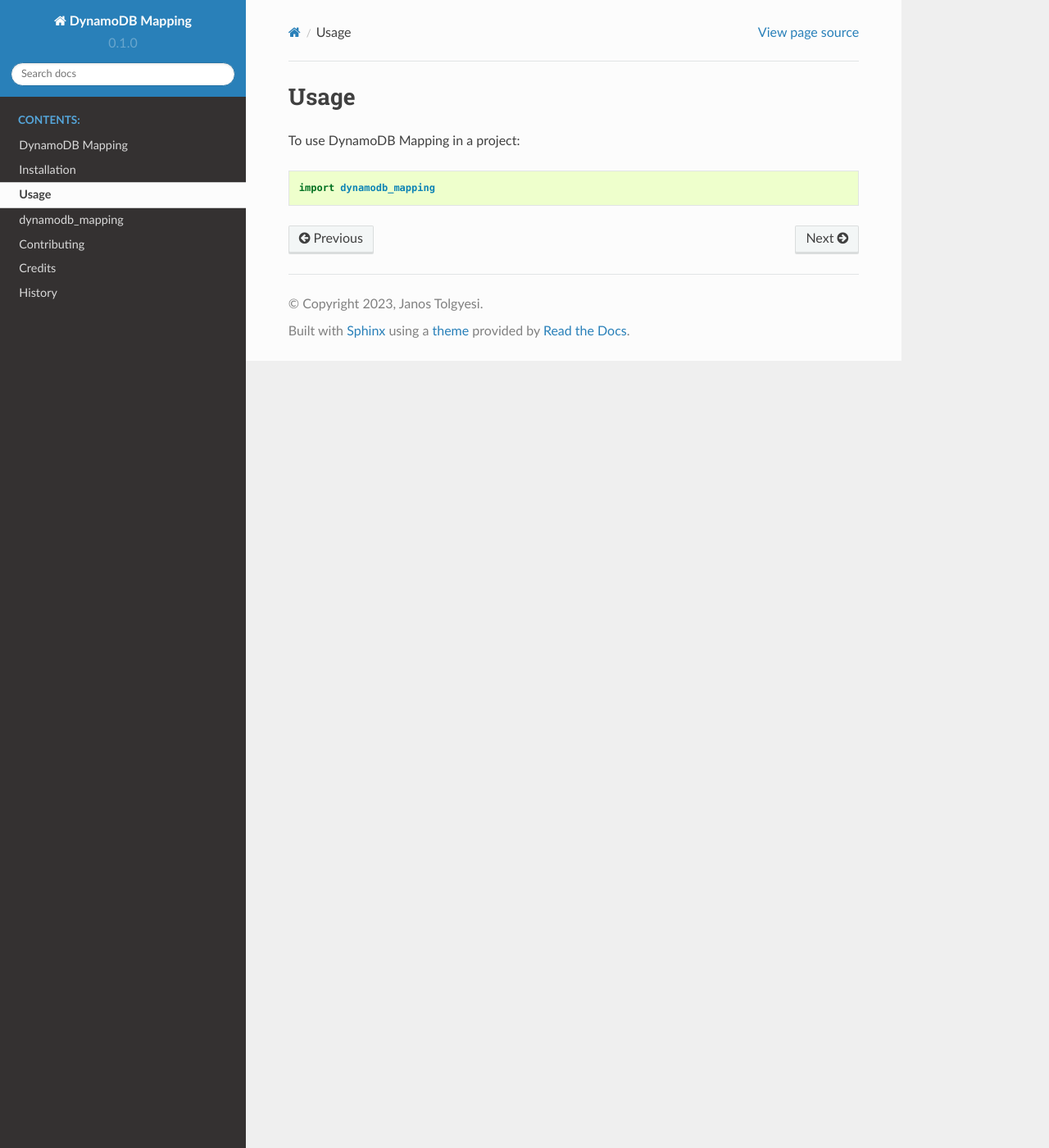
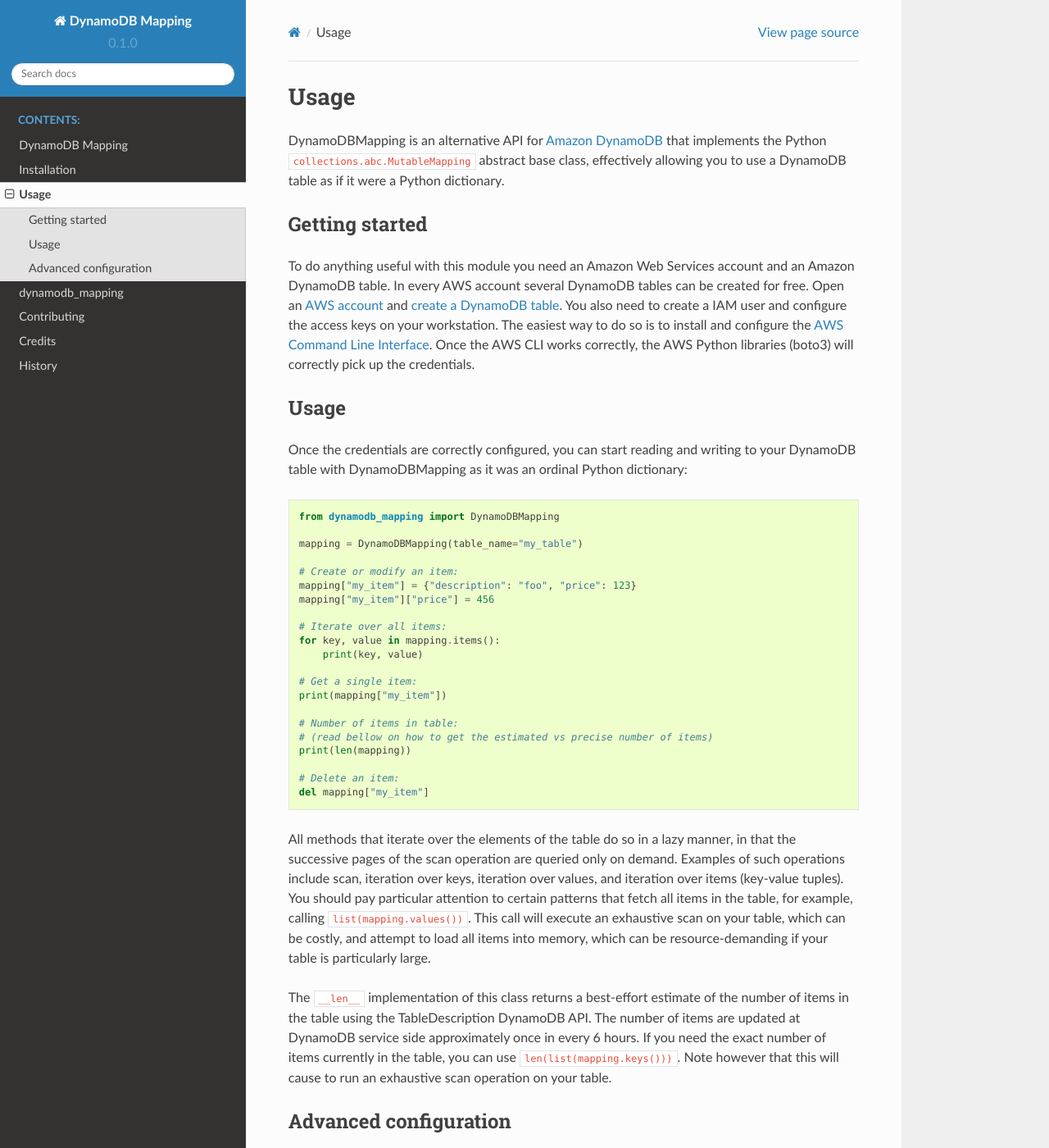
Before and after one commit to mrtj/dynamodb-mapping, a Sphinx documentation site: the page built from docs/usage.rst, in a window 1280 px wide and 1400 px high. Shown: the whole window at 82% size. Built offline with Sphinx 7.4.7 and the Read the Docs theme 2.0.0, drawn with Linux system fonts in a browser that asks for light colours; some of the changed text lies outside the part shown.

Commit message:
Add usage info

```diff
--- a/docs/usage.rst
+++ b/docs/usage.rst
@@ -2,6 +2,81 @@
 Usage
 =====
 
-To use DynamoDB Mapping in a project::
+DynamoDBMapping is an alternative API for `Amazon DynamoDB`_ that implements the Python
+``collections.abc.MutableMapping`` abstract base class, effectively allowing you to use a DynamoDB
+table as if it were a Python dictionary.
 
-    import dynamodb_mapping
+.. _Amazon DynamoDB: https://aws.amazon.com/dynamodb/
+
+
+Getting started
+---------------
+
+To do anything useful with this module you need an Amazon Web Services account and an Amazon
+DynamoDB table. In every AWS account several DynamoDB tables can be created for free. Open
+an `AWS account`_ and `create a DynamoDB table`_. You also need to create a IAM user and configure
+the access keys on your workstation. The easiest way to do so is to install and configure the
+`AWS Command Line Interface`_. Once the AWS CLI works correctly, the AWS Python libraries (boto3)
+will correctly pick up the credentials.
+
+.. _AWS account: https://aws.amazon.com/free/
+.. _create a DynamoDB table: https://docs.aws.amazon.com/amazondynamodb/latest/developerguide/getting-started-step-1.html
+.. _AWS Command Line Interface: https://docs.aws.amazon.com/cli/index.html
+
+
+Usage
+-----
+
+Once the credentials are correctly configured, you can start reading and writing to your DynamoDB
+table with DynamoDBMapping as it was an ordinal Python dictionary::
+
+    from dynamodb_mapping import DynamoDBMapping
+
+    mapping = DynamoDBMapping(table_name="my_table")
+
+    # Create or modify an item:
+    mapping["my_item"] = {"description": "foo", "price": 123}
+    mapping["my_item"]["price"] = 456
+
+    # Iterate over all items:
+    for key, value in mapping.items():
+        print(key, value)
+
+    # Get a single item:
+    print(mapping["my_item"])
+
+    # Number of items in table:
+    # (read bellow on how to get the estimated vs precise number of items)
+    print(len(mapping))
+
+    # Delete an item:
+    del mapping["my_item"]
+
+
+All methods that iterate over the elements of the table do so in a lazy manner, in that the
+successive pages of the scan operation are queried only on demand. Examples of such operations
+include scan, iteration over keys, iteration over values, and iteration over items (key-value
+tuples). You should pay particular attention to certain patterns that fetch all items in the table,
+for example, calling ``list(mapping.values())``. This call will execute an exhaustive scan on your
+table, which can be costly, and attempt to load all items into memory, which can be
+resource-demanding if your table is particularly large.
+
+The ``__len__`` implementation of this class returns a best-effort estimate of the number of items
+in the table using the TableDescription DynamoDB API. The number of items are updated at DynamoDB
+service side approximately once in every 6 hours. If you need the exact number of items currently in
+the table, you can use ``len(list(mapping.keys()))``. Note however that this will cause to run an
+exhaustive scan operation on your table.
+
+
+Advanced configuration
+----------------------
+
+You have the following options to configure the underlying boto3 session:
+
+- Automatic configuration: pass nothing to DynamoDBMapping initializer. This will prompt
+  DynamoDBMapping to load the default ``boto3.Session`` object, which in turn will use the
+  standard boto3 credentials chain to find AWS credentials (e.g., the ``~/.aws/credentials``
+  file, environment variables, etc.).
+- Pass a preconfigured ``boto3.Session`` object
+- Pass ``aws_access_key_id`` and ``aws_secret_access_key`` as keyword arguments. Additionally,
+  the optional ``aws_region`` and ``aws_profile`` arguments are also considered.
```
Also changed, not shown: docs/dynamodb_mapping.rst (+0 -8 lines), 2 other files.
